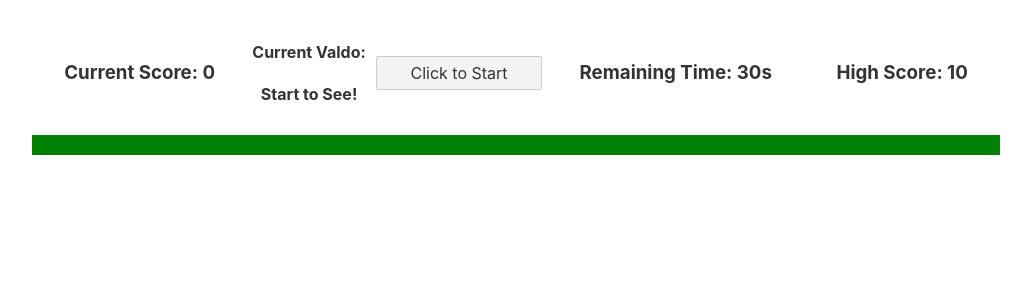
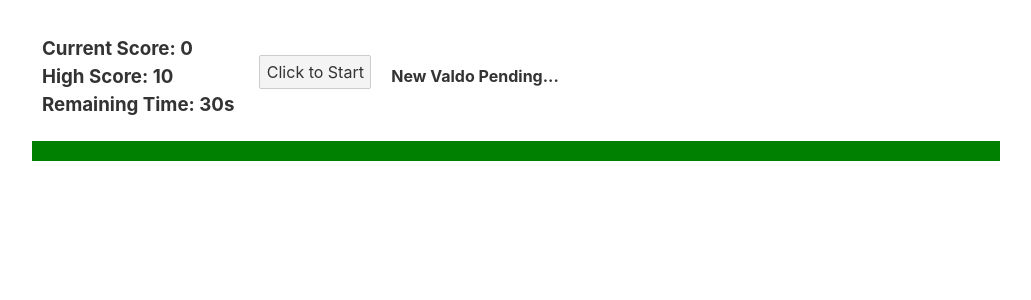
Before and after one commit to JoshCode25/vheres-valdo, a Svelte app: page / in a window 1280 px wide. Shown: the top 300 px of the page, without its empty margins (124-1155 px from the left). Built offline with nearby package versions, Linux system fonts and the light colour scheme.

Commit message:
rearranged and consolidated header layout

```diff
--- a/src/Header.svelte
+++ b/src/Header.svelte
@@ -38,31 +38,40 @@
     valdoStore.finishGame();
     console.log('finished game:', completedGame, $valdoStore, $gameTimer);
   }
-  $: activeValdoData = $valdoStore.activeValdo;
   $: console.log($valdoStore.activeValdo);
 </script>
 
 <header>
-  <h3>Current Score: {$gameTimer.score}</h3>
+  <div class="gameInfoWrapper">
+    <h3>Current Score: {$gameTimer.score}</h3>
+    <h3>High Score: {$gameTimer.highScore}</h3>
+    <h3>
+      Remaining Time: {$gameTimer.remainingTime}s
+    </h3>
+  </div>
   <div>
-    <h4>Current Valdo:</h4>
-    {#if $valdoStore.activatedGame}
-      <Valdo height={100} valdoData={activeValdoData} {displaySVG} />
-    {:else}
-      <h4>Start to See!</h4>
+    {#if !$valdoStore.activatedGame && !completedGame}
+      <button class="hoverPointer" on:click={startTimer}>Click to Start</button>
+    {:else if $valdoStore.activatedGame}
+      <h2>Current Valdo:</h2>
+    {:else if completedGame}
+      <button class="hoverPointer" on:click={startTimer}>Play Again?</button>
     {/if}
   </div>
-  {#if !$valdoStore.activatedGame && !completedGame}
-    <button class="hoverPointer" on:click={startTimer}>Click to Start</button>
-  {:else if $valdoStore.activatedGame}
-    <button>Good Luck!</button>
-  {:else if completedGame}
-    <button class="hoverPointer" on:click={startTimer}>Play Again?</button>
-  {/if}
-  <h3>
-    Remaining Time: {$gameTimer.remainingTime}s
-  </h3>
-  <h3>High Score: {$gameTimer.highScore}</h3>
+  <div class="currentValdoWrapper">
+    {#if $valdoStore.activatedGame}
+      {#key $valdoStore.activeValdo}
+        <Valdo
+          height={100}
+          valdoData={$valdoStore.activeValdo}
+          {displaySVG}
+          hoverPointer={false}
+        />
+      {/key}
+    {:else}
+      <h4>New Valdo Pending...</h4>
+    {/if}
+  </div>
 </header>
 <TimerBar />
 
@@ -70,24 +79,30 @@
   header {
     position: relative;
     display: flex;
-    justify-content: space-between;
+    justify-content: left;
     align-items: center;
+    height: 120px;
+    margin: 0 5px;
+  }
+  header > div {
+    margin-right: 20px;
+  }
+  h2 {
+    font-size: 20px;
   }
 
-  header > * {
+  h3 {
     margin: 5px;
   }
-
-  h3,
-  button {
-    flex-grow: 1;
+  .gameInfoWrapper {
+    text-align: left;
+  }
+  .currentValdoWrapper {
+    display: flex;
+    flex-flow: row-reverse;
   }
 
   button.hoverPointer:hover {
     cursor: pointer;
   }
-
-  h4 {
-    flex-grow: 3;
-  }
 </style>
```
